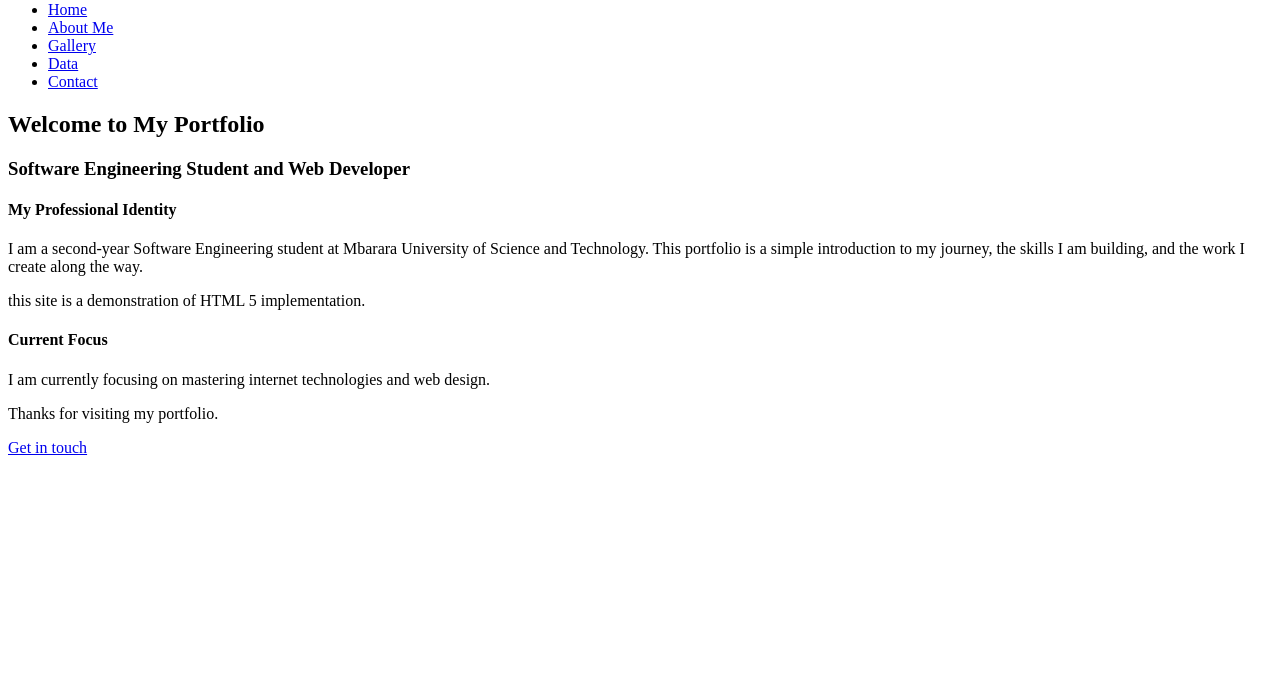
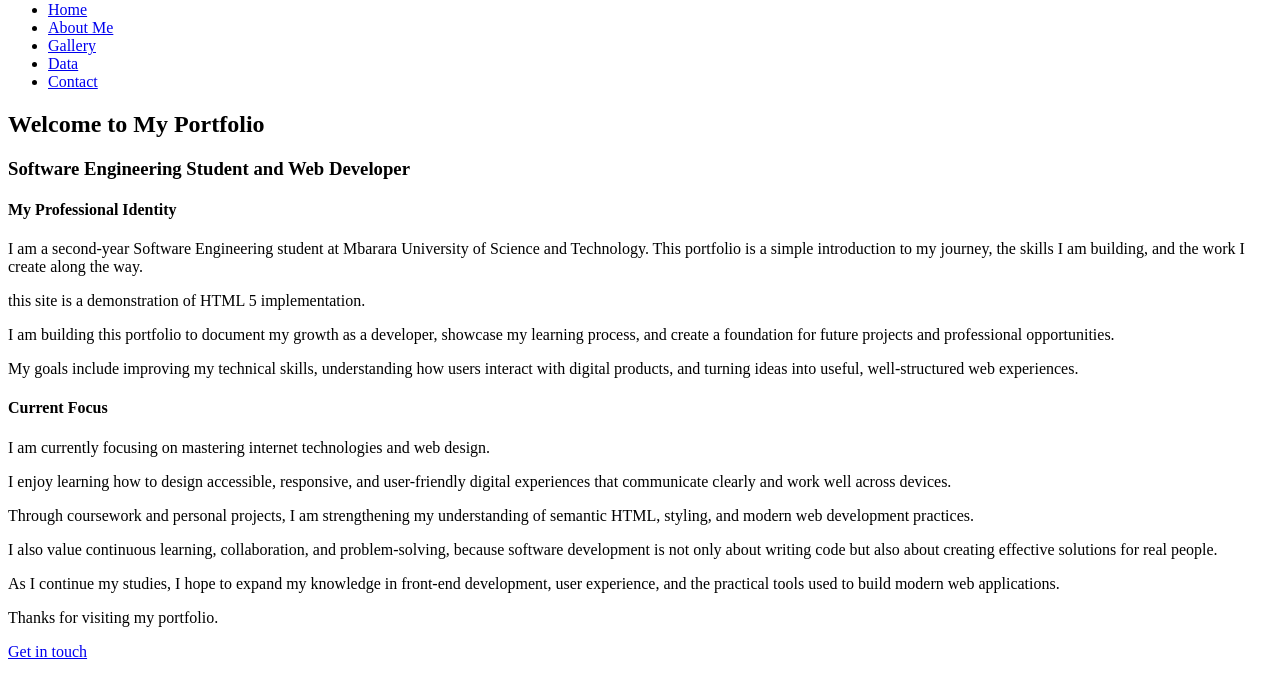
Before and after one commit to daltee/Professional-Portfolio-HTML5, a plain HTML site: page index.html in a window 1280 px wide. Shown: the part 79-774 px from the top of the page. Drawn offline with Linux system fonts and the light colour scheme.

Commit message:
added pargraphs in the index.html and comments in the data.html (#13)

```diff
--- a/index.html
+++ b/index.html
@@ -1,4 +1,4 @@
-<!DOCTYPE html>
+ <!DOCTYPE html>
 <html lang="en">
 <head>
     <meta charset="UTF-8">
@@ -34,10 +34,34 @@
             <p>
                 this site is a demonstration of HTML 5 implementation.
             </p>
+            <p>
+                I am building this portfolio to document my growth as a developer, showcase my learning process,
+                and create a foundation for future projects and professional opportunities.
+            </p>
+            <p>
+                My goals include improving my technical skills, understanding how users interact with digital products,
+                and turning ideas into useful, well-structured web experiences.
+            </p>
 
             <h4>Current Focus</h4>
             <p>
                 I am currently focusing on mastering internet technologies and web design.
+            </p>
+            <p>
+                I enjoy learning how to design accessible, responsive, and user-friendly digital experiences
+                that communicate clearly and work well across devices.
+            </p>
+            <p>
+                Through coursework and personal projects, I am strengthening my understanding of semantic HTML,
+                styling, and modern web development practices.
+            </p>
+            <p>
+                I also value continuous learning, collaboration, and problem-solving, because software development is
+                not only about writing code but also about creating effective solutions for real people.
+            </p>
+            <p>
+                As I continue my studies, I hope to expand my knowledge in front-end development, user experience,
+                and the practical tools used to build modern web applications.
             </p>
         </article>
     </main>
```
Also changed, not shown: data.html (+6 -0 lines).
